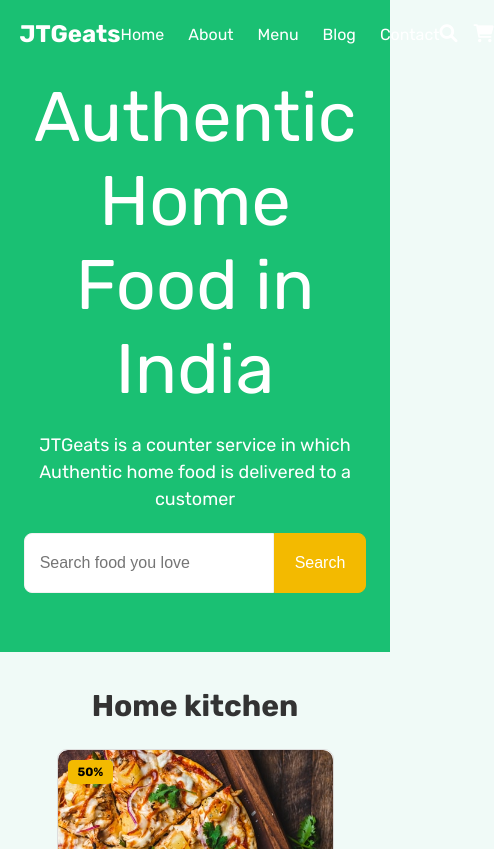
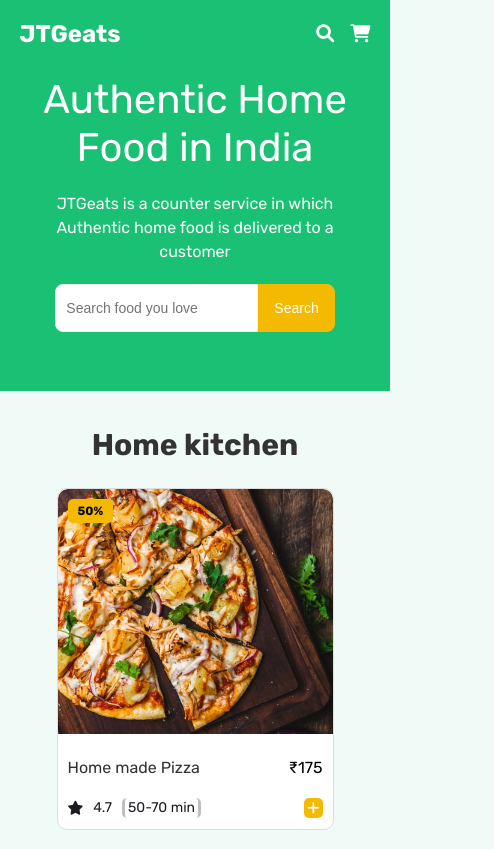
Before and after one commit to ShubhamKumar37/Josh-Assingment, a plain HTML site: page index.html in a window 390 px wide. Shown: the top 849 px of the page, 494 px wide, since content can reach past the window. Drawn offline with Linux system fonts and the light colour scheme.

Commit message:
update hero.css for responsive design and adjust layout properties

```diff
--- a/css/hero.css
+++ b/css/hero.css
@@ -15,7 +15,7 @@ body {
 }
 
 #wrapper {
-    width: 1400;
+    width: 100%;
     height: 100%;
     display: flex;
     flex-direction: column;
@@ -111,7 +111,8 @@ body {
     font-size: 16px;
     border: 1px solid var(--neutral-light);
     border-radius: 8px 0 0 8px;
-    width: 250px;
+    max-width: 250px;
+    width: 100%;
     outline: none;
 }
 
@@ -133,6 +134,25 @@ body {
 }
 
 /* Responsive Styles */
+@media (max-width: 400px) {
+    .hero-text h1 {
+        font-size: 40px;
+    }
+
+    .hero-text h3 {
+        font-size: 16px;
+    }
+
+    .hero-search input {
+        padding: 15px 10px;
+        font-size: 14px;
+    }
+
+    .hero-search button {
+        padding: 15px 15px;
+        font-size: 14px;
+    }
+}
 @media (max-width: 768px) {
     .hero-content {
         flex-direction: column;
@@ -140,8 +160,11 @@ body {
         text-align: center;
     }
 
+    .hero-text h1 {
+        font-size: 40px;
+    }
+
     .hero-text {
-        display: flex 1;
         max-width: 100%;
     }
 
@@ -152,8 +175,9 @@ body {
 
     .hero-image img {
         display: none;
-
     }
 
-
+    .nav-links {
+        display: none;
+    }
 }
```
